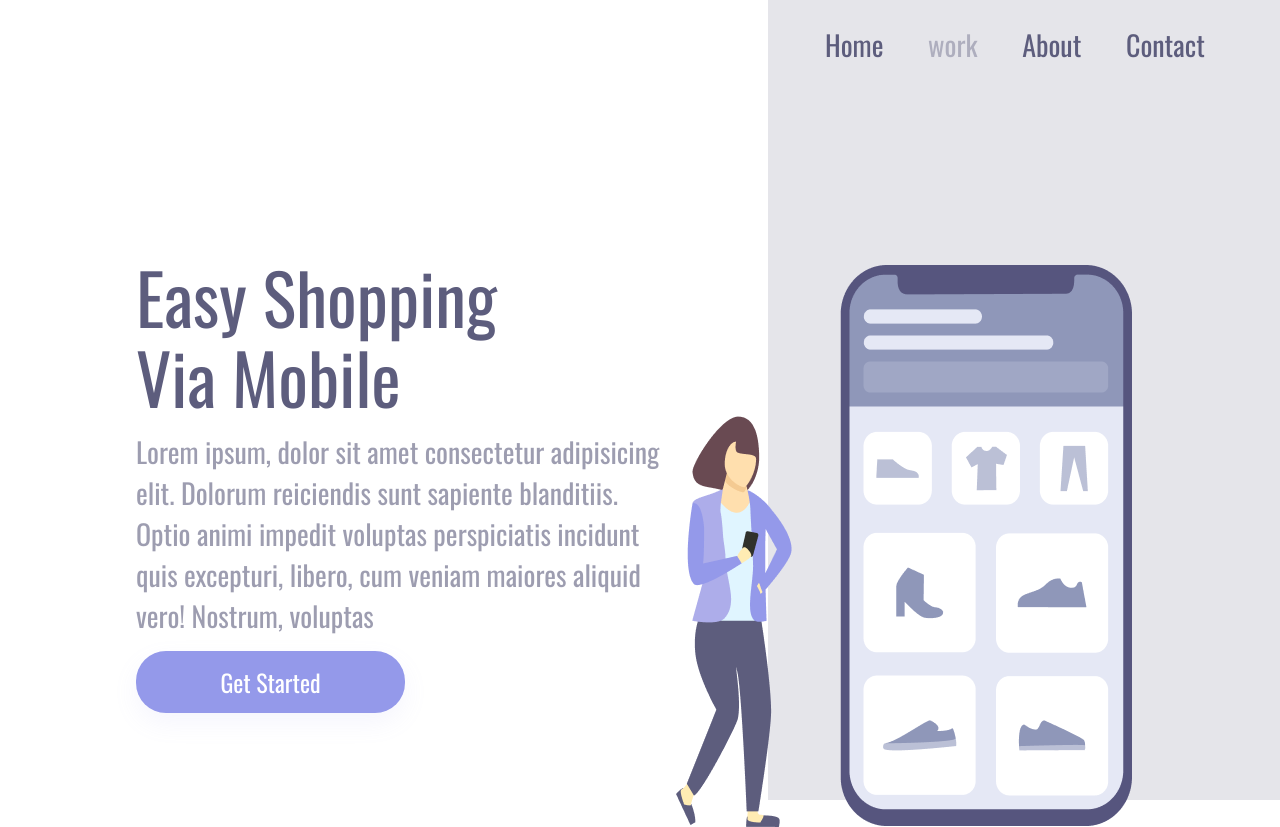
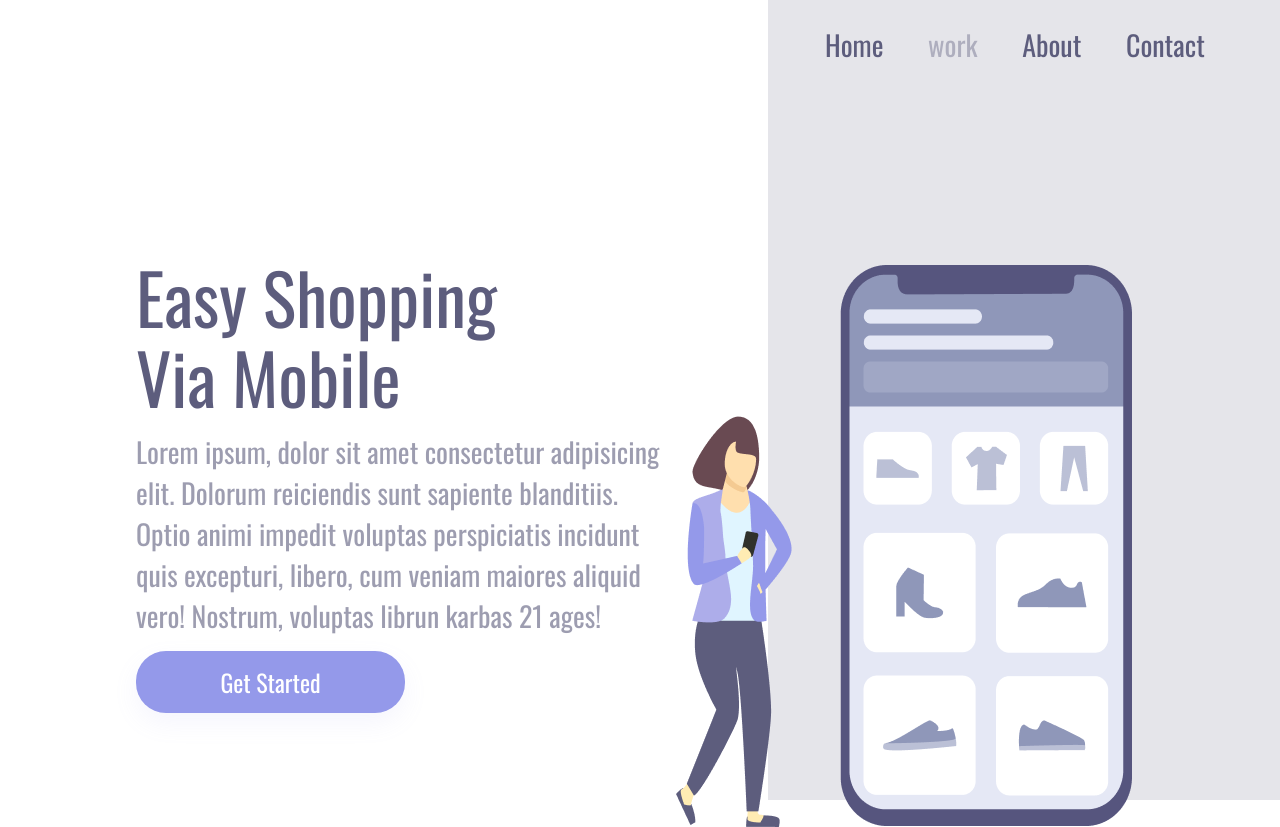
Before and after one commit to wendhelthayllor/desafio03, a plain HTML site: page index.html in a window 1280 px wide. Drawn offline with nearby package versions, Linux system fonts and the light colour scheme.

Commit message:
alteracao do paragrafo proncipal

```diff
--- a/index.html
+++ b/index.html
@@ -22,7 +22,7 @@
             <P>Lorem ipsum, dolor sit amet consectetur adipisicing elit. Dolorum reiciendis sunt sapiente blanditiis.
                 Optio
                 animi impedit voluptas perspiciatis incidunt quis excepturi, libero, cum veniam maiores aliquid vero!
-                Nostrum, voluptas</P>
+                Nostrum, voluptas librun karbas 21 ages!</P>
 
             <button class="button-main">Get Started</button>
         </section>
```
